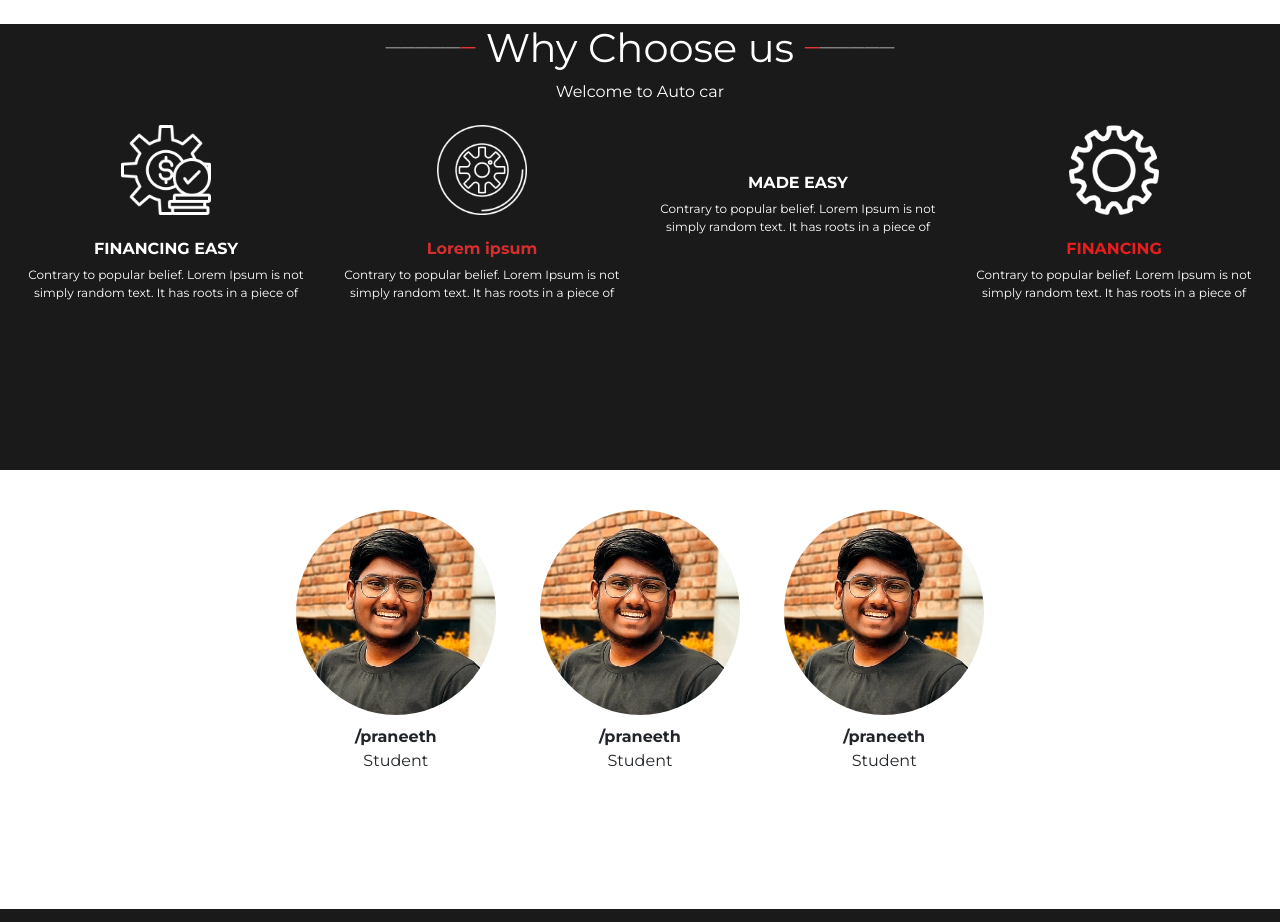
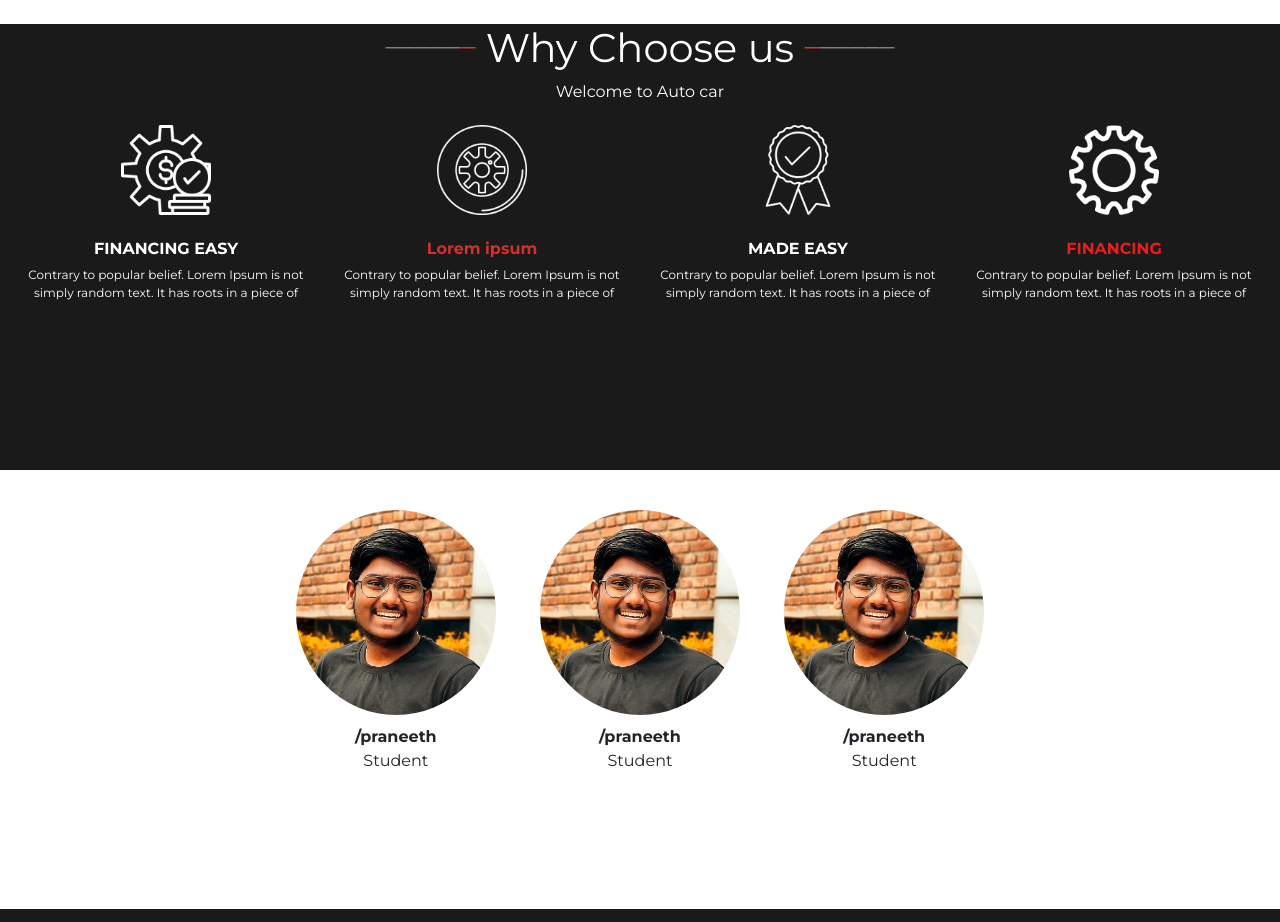
Before and after one commit to PRANEETHNAGIDI/Car-and-Bike-Rental, a plain HTML site: page index.html in a window 1280 px wide. Shown: the part 2200-3122 px from the top of the page. Drawn offline with nearby package versions, Linux system fonts and the light colour scheme.

Commit message:
Update index.html

```diff
--- a/index.html
+++ b/index.html
@@ -529,7 +529,7 @@
 
         </div>
         <div class="logo">
-            <img src="/Images/trust/3.png" class="logoimg" alt=""><br><br>
+            <img src="3.png" class="logoimg" alt=""><br><br>
             <h2 style="color: white; font-size: 16px;"><b> MADE EASY</b></h2>
             <p style="color: white; font-size: 12px;">Contrary to popular belief. Lorem Ipsum is not simply random text.
                 It has roots in a piece of</p>
```
